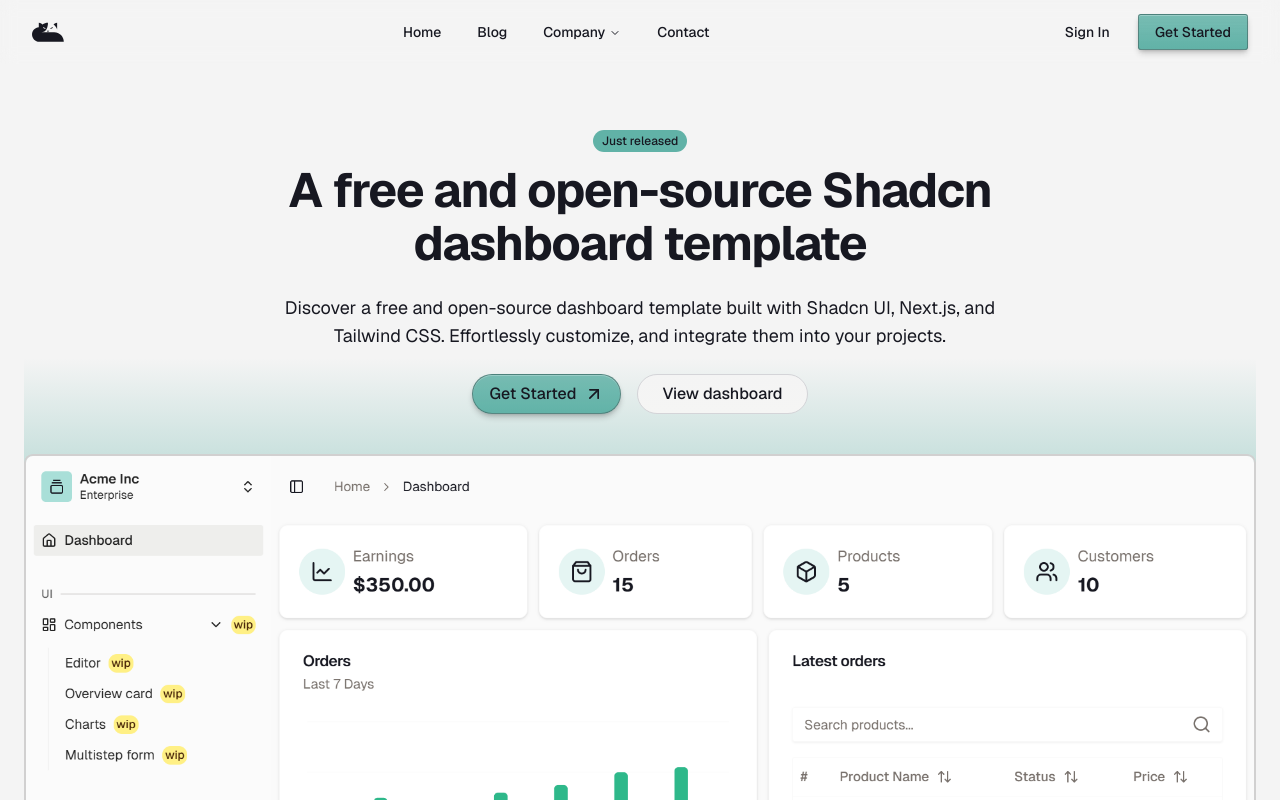
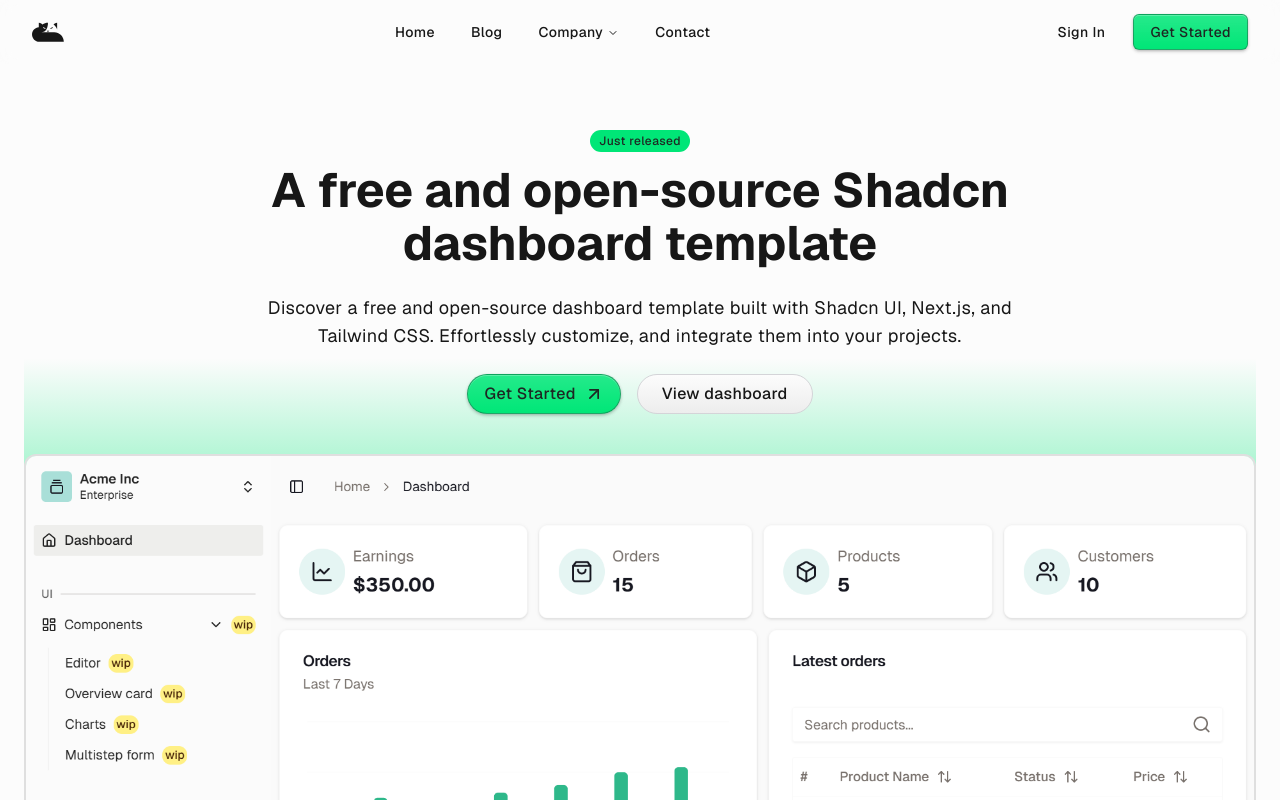
Before and after one commit to rifkiahmadfahrezi/nyanboard, a Next.js app: page / in a window 1280 px wide. Shown: the top 800 px of the page. Built offline with nearby package versions, Linux system fonts and the light colour scheme.

Commit message:
style: update CSS variables for better color theme

```diff
--- a/src/app/globals.css
+++ b/src/app/globals.css
@@ -5,76 +5,98 @@
 @custom-variant dark (&:is(.dark *));
 
 :root {
-  --background: #f4f4f4;
-  --foreground: #171821;
-  --card: hsl(0 0% 100%);
-  --card-foreground: #171821;
-  --popover: hsl(0 0% 100%);
-  --popover-foreground: #171821;
-  --primary: #61b2a7;
-  --primary-foreground: #171821;
-  --secondary: hsl(60, 1%, 80%);
-  --secondary-foreground: hsl(24 9.8% 10%);
-  --muted: hsl(60 4.8% 95.9%);
-  --muted-foreground: hsl(25 5.3% 44.7%);
-  --accent: hsl(60 4.8% 95.9%);
-  --accent-foreground: hsl(24 9.8% 10%);
-  --destructive: hsl(0 84.2% 60.2%);
-  --destructive-foreground: #FFFFFF;
-  --border: #d1d0d0;
-  --input: #cacaca;
-  --ring: #171821;
-  --radius: .3rem;
-  --chart-1: hsl(220 70% 50%);
-  --chart-2: hsl(160 60% 45%);
-  --chart-3: hsl(30 80% 55%);
-  --chart-4: hsl(280 65% 60%);
-  --chart-5: hsl(340 75% 55%);
-
-  --sidebar: hsl(0, 0%, 98.5%);
-  --sidebar-foreground: hsl(0, 0%, 14.5%);
-  --sidebar-primary: #A9DFD8;
-  --sidebar-primary-foreground: #171821;
-  --sidebar-accent: hsl(60, 6%, 93%);
-  --sidebar-accent-foreground: hsl(0, 0%, 12%);
-  --sidebar-border: hsl(0, 0%, 92.2%);
-  --sidebar-ring: hsl(0, 0%, 87%);
+  --background: hsl(0 0% 98.82%);
+  --foreground: hsl(0 0% 9.02%);
+  --card: hsl(0 0% 98.82%);
+  --card-foreground: hsl(0 0% 9.02%);
+  --popover: hsl(0 0% 98.82%);
+  --popover-foreground: hsl(0 0% 32.16%);
+  --primary: hsl(151.04 100% 45.10%);
+  --primary-foreground: hsl(153.33 13.04% 13.53%);
+  --secondary: hsl(0 0% 99.22%);
+  --secondary-foreground: hsl(0 0% 9.02%);
+  --muted: hsl(0 0% 92.94%);
+  --muted-foreground: hsl(0 0% 12.55%);
+  --accent: hsl(0 0% 92.94%);
+  --accent-foreground: hsl(0 0% 12.55%);
+  --destructive: hsl(10, 80%, 49%);
+  --destructive-foreground: hsl(0 100% 99.41%);
+  --border: hsl(0 0% 87.45%);
+  --input: hsl(0 0% 96.47%);
+  --ring: hsl(151.33 66.86% 66.86%);
+  --chart-1: hsl(151.33 66.86% 66.86%);
+  --chart-2: hsl(217.22 91.22% 59.80%);
+  --chart-3: hsl(258.31 89.53% 66.27%);
+  --chart-4: hsl(37.69 92.13% 50.20%);
+  --chart-5: hsl(160.12 84.08% 39.41%);
+  --sidebar: hsl(0 0% 98.82%);
+  --sidebar-foreground: hsl(0 0% 43.92%);
+  --sidebar-primary: hsl(151.33 66.86% 66.86%);
+  --sidebar-primary-foreground: hsl(153.33 13.04% 13.53%);
+  --sidebar-accent: hsl(0 0% 92.94%);
+  --sidebar-accent-foreground: hsl(0 0% 12.55%);
+  --sidebar-border: hsl(0 0% 87.45%);
+  --sidebar-ring: hsl(151.33 66.86% 66.86%);
+  --font-sans: Outfit, sans-serif;
+  --font-serif: ui-serif, Georgia, Cambria, "Times New Roman", Times, serif;
+  --font-mono: monospace;
+  --radius: 0.5rem;
+  --shadow-2xs: 0px 1px 3px 0px hsl(0 0% 0% / 0.09);
+  --shadow-xs: 0px 1px 3px 0px hsl(0 0% 0% / 0.09);
+  --shadow-sm: 0px 1px 3px 0px hsl(0 0% 0% / 0.17), 0px 1px 2px -1px hsl(0 0% 0% / 0.17);
+  --shadow: 0px 1px 3px 0px hsl(0 0% 0% / 0.17), 0px 1px 2px -1px hsl(0 0% 0% / 0.17);
+  --shadow-md: 0px 1px 3px 0px hsl(0 0% 0% / 0.17), 0px 2px 4px -1px hsl(0 0% 0% / 0.17);
+  --shadow-lg: 0px 1px 3px 0px hsl(0 0% 0% / 0.17), 0px 4px 6px -1px hsl(0 0% 0% / 0.17);
+  --shadow-xl: 0px 1px 3px 0px hsl(0 0% 0% / 0.17), 0px 8px 10px -1px hsl(0 0% 0% / 0.17);
+  --shadow-2xl: 0px 1px 3px 0px hsl(0 0% 0% / 0.43);
+  --tracking-normal: 0.025em;
 }
 
 .dark {
-  --background: #171821;
-  --foreground: #FFFFFF;
-  --card: #21222D;
-  --card-foreground: #FFFFFF;
-  --popover: #171821;
-  --popover-foreground: #FFFFFF;
-  --primary: #A9DFD8;
-  --primary-foreground: #0f0f14;
-  --secondary: #1d1e29;
-  --secondary-foreground: #FFFFFF;
-  --muted: #1d1e29;
-  --muted-foreground: hsl(24 5.4% 63.9%);
-  --accent: #1d1e29;
-  --accent-foreground: #FFFFFF;
-  --destructive: #bd2626;
-  --destructive-foreground: #FFFFFF;
-  --border: #2c2e3d;
-  --input: #3b3c50;
-  --ring: #46475d;
-  --chart-1: hsl(220 70% 50%);
-  --chart-2: hsl(160 60% 45%);
-  --chart-3: hsl(30 80% 55%);
-  --chart-4: hsl(280 65% 60%);
-  --chart-5: hsl(340 75% 55%);
-
-  --sidebar: #171821;
-  --sidebar-foreground: hsl(0, 0%, 98.5%);
-  --sidebar-primary: #A9DFD8;
-  --sidebar-primary-foreground: #171821;
-  --sidebar-accent: #31323c;
-  --sidebar-accent-foreground: #FFFFFF;
-  --sidebar-border: #31323c;
-  --sidebar-ring: hsl(0, 0%, 43.9%);
+  --background: hsl(0 0% 7.06%);
+  --foreground: hsl(214.29 31.82% 91.37%);
+  --card: hsl(0 0% 9.02%);
+  --card-foreground: hsl(214.29 31.82% 91.37%);
+  --popover: hsl(0 0% 14.12%);
+  --popover-foreground: hsl(0 0% 66.27%);
+  --primary: hsl(155, 76%, 37%);
+  --primary-foreground: hsl(152.73 19.30% 88.82%);
+  --secondary: hsl(0 0% 14.12%);
+  --secondary-foreground: hsl(0 0% 98.04%);
+  --muted: hsl(0 0% 12.16%);
+  --muted-foreground: hsl(0 0% 63.53%);
+  --accent: hsl(0 0% 19.22%);
+  --accent-foreground: hsl(0 0% 98.04%);
+  --destructive: hsl(7, 78%, 41%);
+  --destructive-foreground: hsl(12.00 12.20% 91.96%);
+  --border: hsl(0 0% 16.08%);
+  --input: hsl(0 0% 14.12%);
+  --ring: hsl(141.89 69.16% 58.04%);
+  --chart-1: hsl(141.89 69.16% 58.04%);
+  --chart-2: hsl(213.12 93.90% 67.84%);
+  --chart-3: hsl(255.14 91.74% 76.27%);
+  --chart-4: hsl(43.26 96.41% 56.27%);
+  --chart-5: hsl(172.46 66.01% 50.39%);
+  --sidebar: hsl(0 0% 7.06%);
+  --sidebar-foreground: hsl(0 0% 53.73%);
+  --sidebar-primary: hsl(154.90 100.00% 19.22%);
+  --sidebar-primary-foreground: hsl(152.73 19.30% 88.82%);
+  --sidebar-accent: hsl(0 0% 19.22%);
+  --sidebar-accent-foreground: hsl(0 0% 98.04%);
+  --sidebar-border: hsl(0 0% 16.08%);
+  --sidebar-ring: hsl(141.89 69.16% 58.04%);
+  --font-sans: Outfit, sans-serif;
+  --font-serif: ui-serif, Georgia, Cambria, "Times New Roman", Times, serif;
+  --font-mono: monospace;
+  --radius: 0.5rem;
+  --shadow-2xs: 0px 1px 3px 0px hsl(0 0% 0% / 0.09);
+  --shadow-xs: 0px 1px 3px 0px hsl(0 0% 0% / 0.09);
+  --shadow-sm: 0px 1px 3px 0px hsl(0 0% 0% / 0.17), 0px 1px 2px -1px hsl(0 0% 0% / 0.17);
+  --shadow: 0px 1px 3px 0px hsl(0 0% 0% / 0.17), 0px 1px 2px -1px hsl(0 0% 0% / 0.17);
+  --shadow-md: 0px 1px 3px 0px hsl(0 0% 0% / 0.17), 0px 2px 4px -1px hsl(0 0% 0% / 0.17);
+  --shadow-lg: 0px 1px 3px 0px hsl(0 0% 0% / 0.17), 0px 4px 6px -1px hsl(0 0% 0% / 0.17);
+  --shadow-xl: 0px 1px 3px 0px hsl(0 0% 0% / 0.17), 0px 8px 10px -1px hsl(0 0% 0% / 0.17);
+  --shadow-2xl: 0px 1px 3px 0px hsl(0 0% 0% / 0.43);
 }
 
 @theme inline {
@@ -102,21 +124,39 @@
   --color-chart-3: var(--chart-3);
   --color-chart-4: var(--chart-4);
   --color-chart-5: var(--chart-5);
+  --color-sidebar: var(--sidebar);
+  --color-sidebar-foreground: var(--sidebar-foreground);
+  --color-sidebar-primary: var(--sidebar-primary);
+  --color-sidebar-primary-foreground: var(--sidebar-primary-foreground);
+  --color-sidebar-accent: var(--sidebar-accent);
+  --color-sidebar-accent-foreground: var(--sidebar-accent-foreground);
+  --color-sidebar-border: var(--sidebar-border);
+  --color-sidebar-ring: var(--sidebar-ring);
+
+  --font-sans: var(--font-sans);
+  --font-mono: var(--font-mono);
+  --font-serif: var(--font-serif);
+
   --radius-sm: calc(var(--radius) - 4px);
   --radius-md: calc(var(--radius) - 2px);
   --radius-lg: var(--radius);
   --radius-xl: calc(var(--radius) + 4px);
 
-  --color-sidebar: var(--sidebar);
-  --color-sidebar-ring: var(--sidebar-ring);
-  --color-sidebar-border: var(--sidebar-border);
-  --color-sidebar-accent-foreground: var(--sidebar-accent-foreground);
-  --color-sidebar-accent: var(--sidebar-accent);
-  --color-sidebar-primary-foreground: var(--sidebar-primary-foreground);
-  --color-sidebar-primary: var(--sidebar-primary);
-  --color-sidebar-foreground: var(--sidebar-foreground);
-  --animate-accordion-down: accordion-down 0.2s ease-out;
-  --animate-accordion-up: accordion-up 0.2s ease-out;
+  --shadow-2xs: var(--shadow-2xs);
+  --shadow-xs: var(--shadow-xs);
+  --shadow-sm: var(--shadow-sm);
+  --shadow: var(--shadow);
+  --shadow-md: var(--shadow-md);
+  --shadow-lg: var(--shadow-lg);
+  --shadow-xl: var(--shadow-xl);
+  --shadow-2xl: var(--shadow-2xl);
+
+  --tracking-tighter: calc(var(--tracking-normal) - 0.05em);
+  --tracking-tight: calc(var(--tracking-normal) - 0.025em);
+  --tracking-normal: var(--tracking-normal);
+  --tracking-wide: calc(var(--tracking-normal) + 0.025em);
+  --tracking-wider: calc(var(--tracking-normal) + 0.05em);
+  --tracking-widest: calc(var(--tracking-normal) + 0.1em);
 
   @keyframes accordion-down {
     from {
@@ -135,6 +175,10 @@
       height: 0;
     }
   }
+}
+
+body {
+  letter-spacing: var(--tracking-normal);
 }
 
 @layer base {
```
